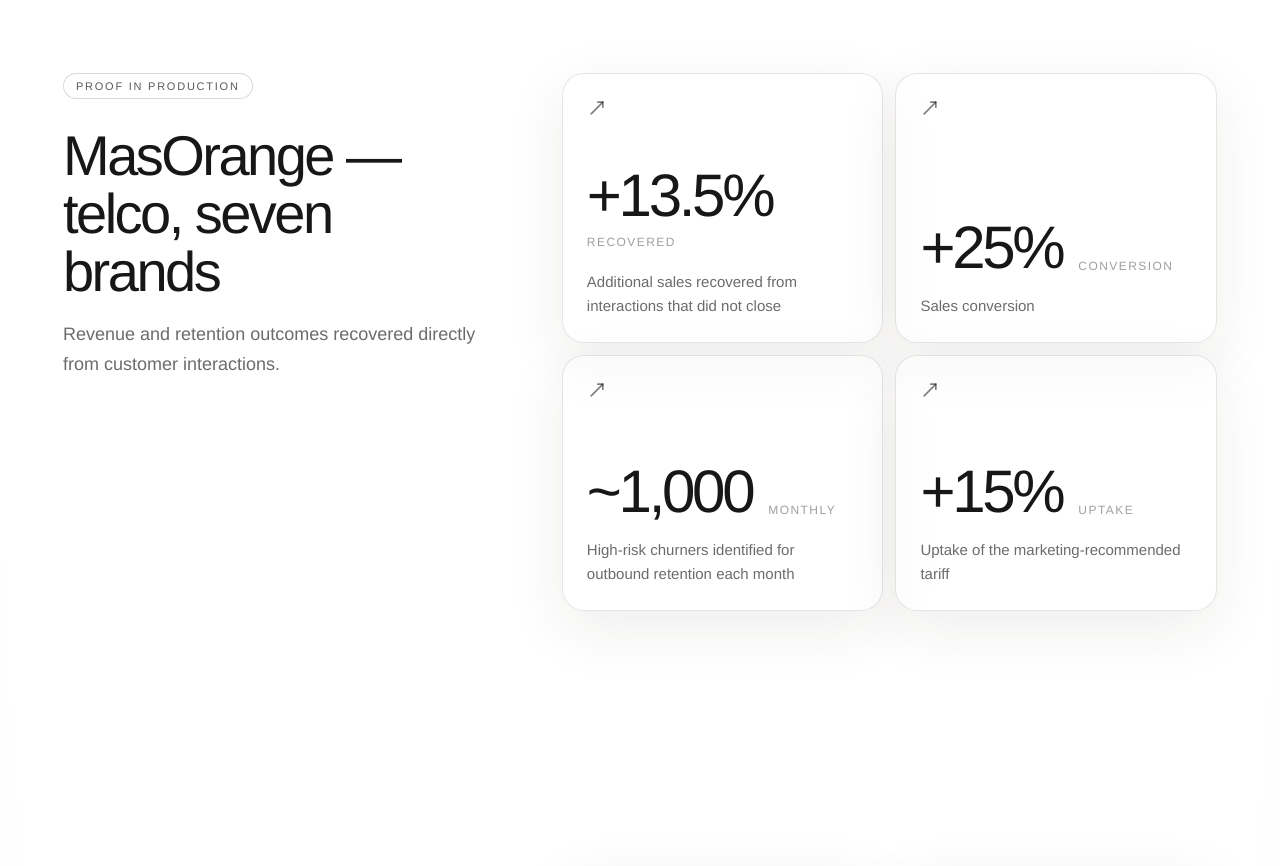
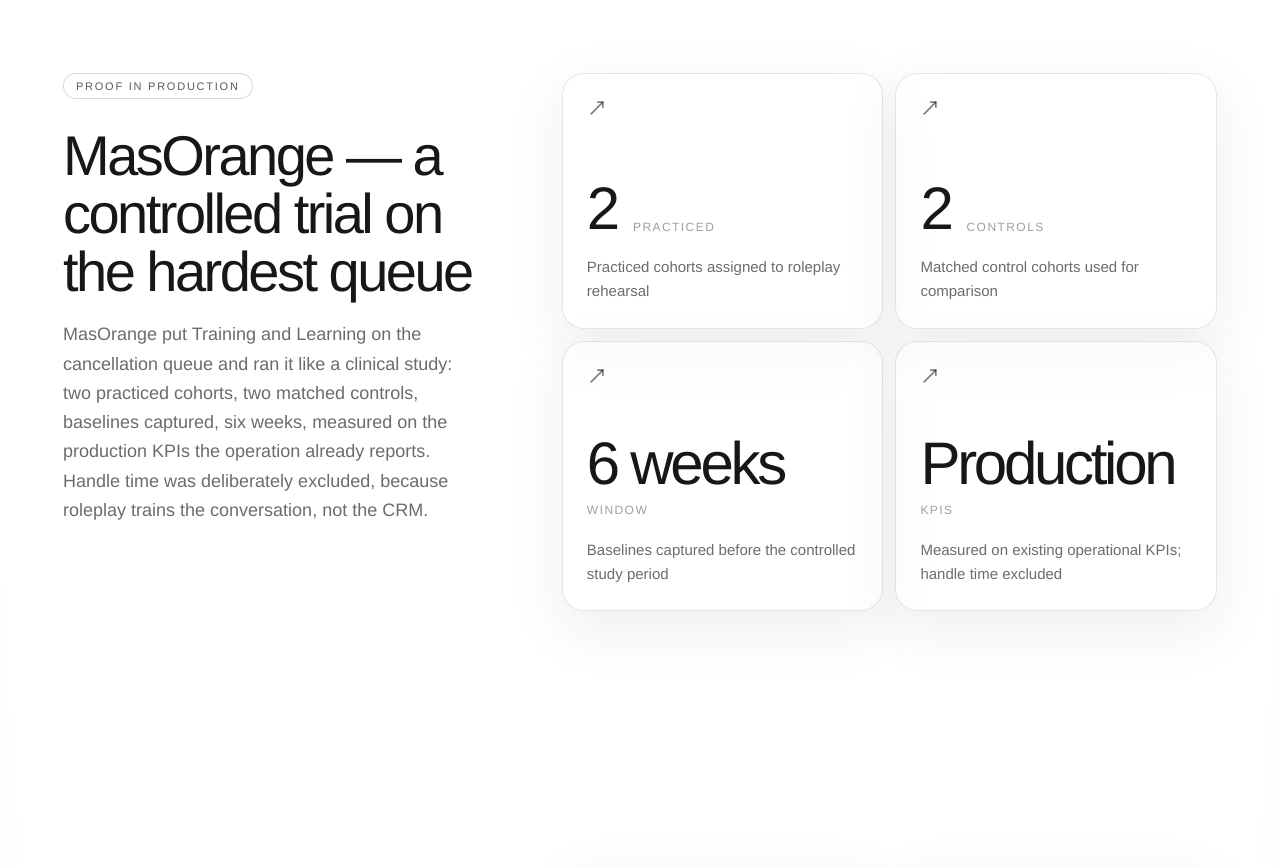
Before and after one commit to Umesh0014/DO-website, a Next.js app: page /revenue-intelligence in a window 1280 px wide. Shown: the part 3680-4546 px from the top of the page. Built offline with nearby package versions, Linux system fonts and the light colour scheme; a web font is replaced by a local one.

Commit message:
Update MasOrange proof study

```diff
--- a/components/ui/stats-section-with-text.tsx
+++ b/components/ui/stats-section-with-text.tsx
@@ -18,31 +18,29 @@
 const caseStudies: CaseStudy[] = [
   {
     id: "masorange",
-    title: "MasOrange — telco, seven brands",
+    title: "MasOrange — a controlled trial on the hardest queue",
     description:
-      "Revenue and retention outcomes recovered directly from customer interactions.",
+      "MasOrange put Training and Learning on the cancellation queue and ran it like a clinical study: two practiced cohorts, two matched controls, baselines captured, six weeks, measured on the production KPIs the operation already reports. Handle time was deliberately excluded, because roleplay trains the conversation, not the CRM.",
     metrics: [
       {
-        value: "+13.5%",
-        annotation: "Recovered",
-        description:
-          "Additional sales recovered from interactions that did not close",
+        value: "2",
+        annotation: "Practiced",
+        description: "Practiced cohorts assigned to roleplay rehearsal",
       },
       {
-        value: "+25%",
-        annotation: "Conversion",
-        description: "Sales conversion",
+        value: "2",
+        annotation: "Controls",
+        description: "Matched control cohorts used for comparison",
       },
       {
-        value: "~1,000",
-        annotation: "Monthly",
-        description:
-          "High-risk churners identified for outbound retention each month",
+        value: "6 weeks",
+        annotation: "Window",
+        description: "Baselines captured before the controlled study period",
       },
       {
-        value: "+15%",
-        annotation: "Uptake",
-        description: "Uptake of the marketing-recommended tariff",
+        value: "Production",
+        annotation: "KPIs",
+        description: "Measured on existing operational KPIs; handle time excluded",
       },
     ],
   },
```
